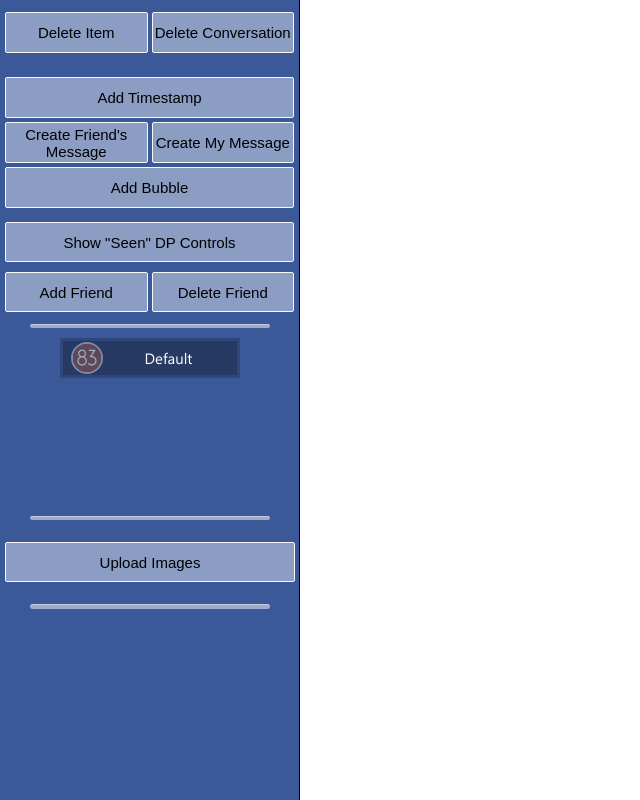
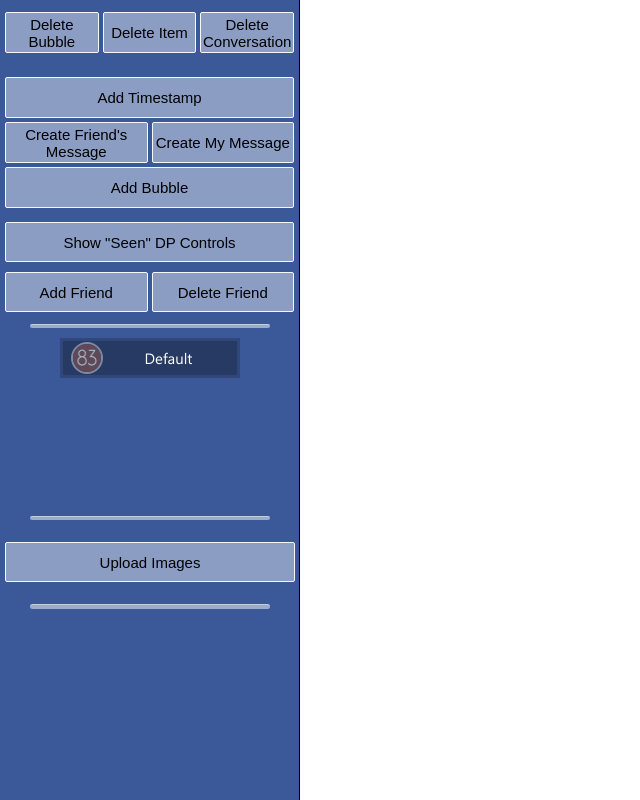
Before and after one commit to eighty-three/messenger-chat-generator, a website built with webpack: page index.html in a window 1280 px wide. Shown: the whole page, without its empty margins (0-640 px from the left). Built offline with nearby package versions, Linux system fonts and the light colour scheme; files whose address does not match are found by name.

Commit message:
Add 'Delete Bubble' Button

```diff
--- a/index.html
+++ b/index.html
@@ -10,8 +10,9 @@
 
     <!-- Delete -->
     <div class='l-controls__delete-message l-controls__buttons'>
-      <button id='btnDeleteItem' class='c-btn c-btn--2'>Delete Item</button>
-      <button id='btnDeleteConversation' class='c-btn c-btn--2'>Delete Conversation</button>
+      <button id='btnDeleteBubble' class='c-btn c-btn--3'>Delete Bubble</button>
+      <button id='btnDeleteItem' class='c-btn c-btn--3'>Delete Item</button>
+      <button id='btnDeleteConversation' class='c-btn c-btn--3'>Delete Conversation</button>
     </div>
 
     <!-- Create -->
```
